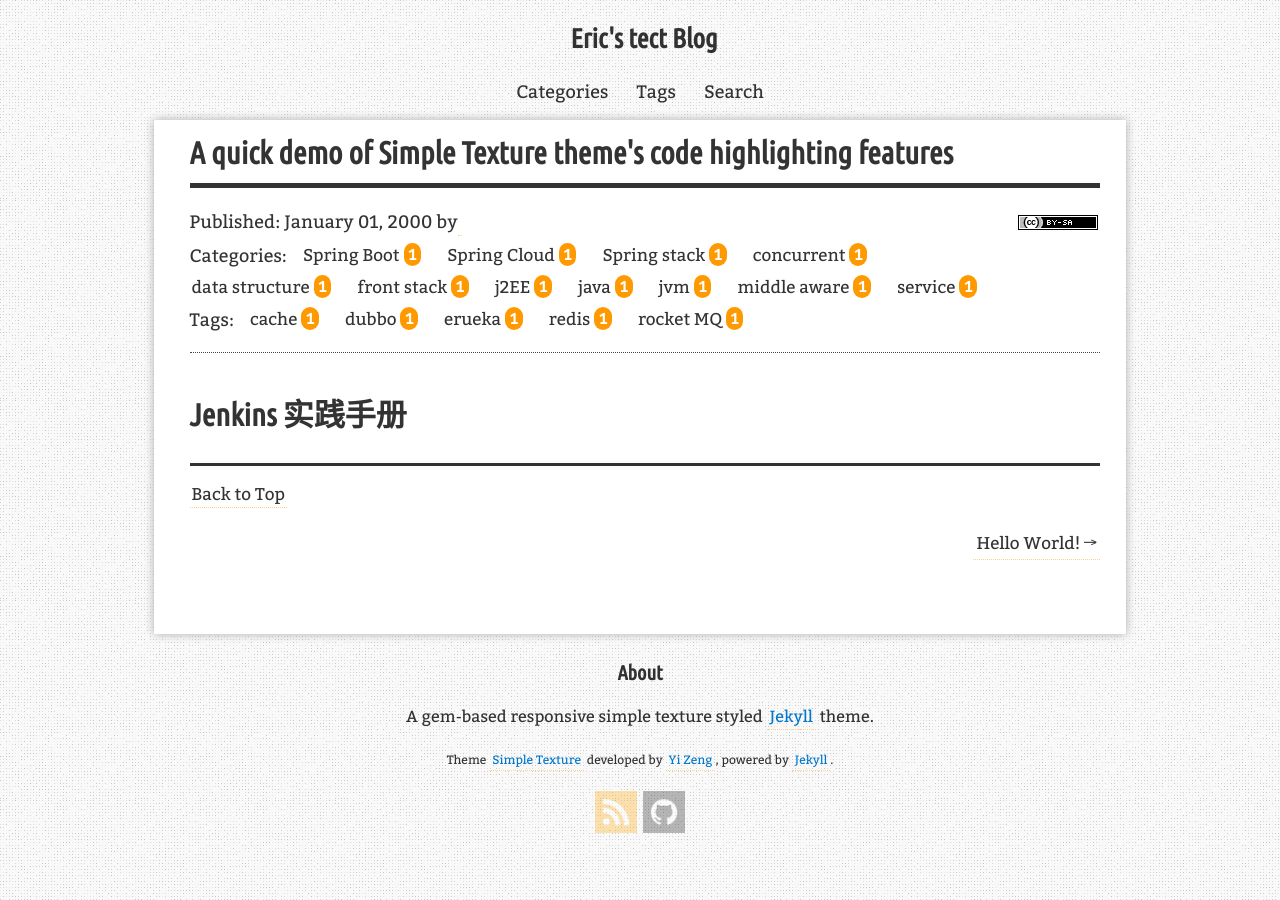
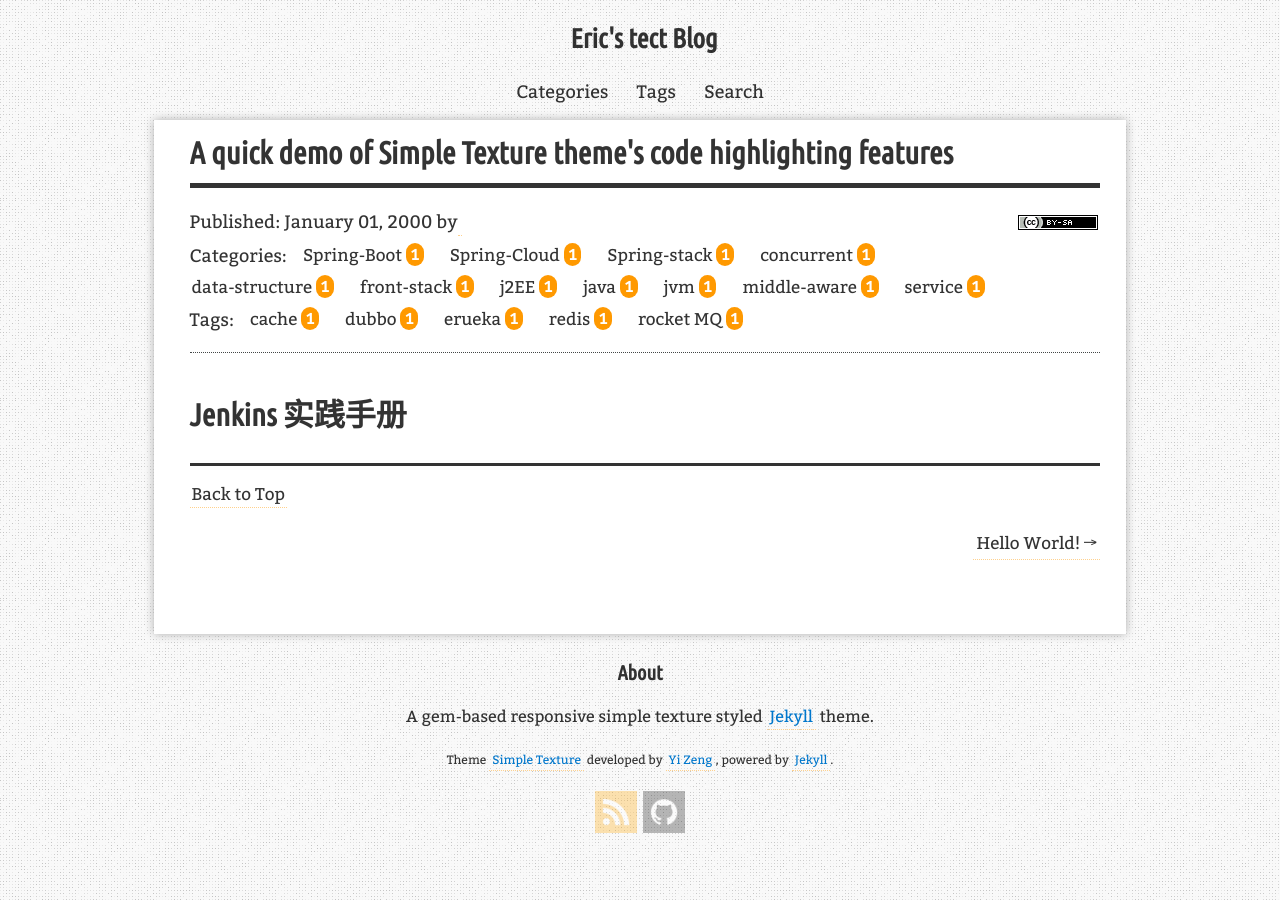
Before and after one commit to githubzuoyi/blog-desprate, a Jekyll site: the page built from _posts/2000-01-01-catalogs.md, in a window 1280 px wide. Built offline with Jekyll 4.4.1, drawn with Linux system fonts in a browser that asks for light colours; comment, search, counter and statistics services are not loaded.

Commit message:
Add files via upload

```diff
--- a/_posts/2000-01-01-catalogs.md
+++ b/_posts/2000-01-01-catalogs.md
@@ -2,7 +2,7 @@
 layout: post
 title: "A quick demo of Simple Texture theme's code highlighting features"
 description: "A quick demo of Simple Texture theme's code highlighting features"
-categories: [concurrent,data structure,front stack,java,j2EE,jvm,middle aware,service,Spring Cloud,Spring stack,Spring Boot]
+categories: [concurrent,data-structure,front-stack,java,j2EE,jvm,middle-aware,service,Spring-Cloud,Spring-stack,Spring-Boot]
 tags: [cache,redis,dubbo,rocket MQ,erueka]
 redirect_from:
   - /2017/05/27/
```
